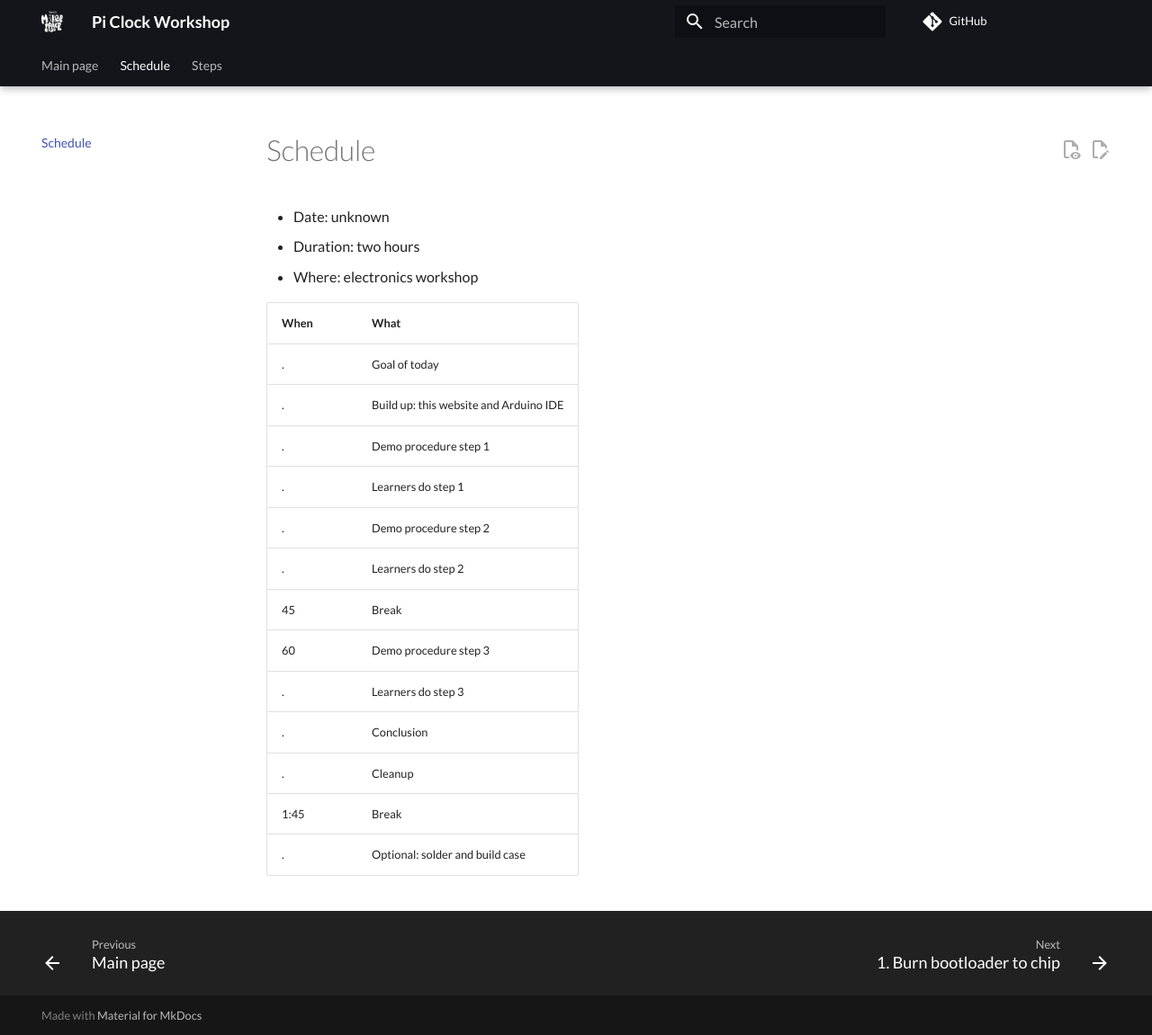
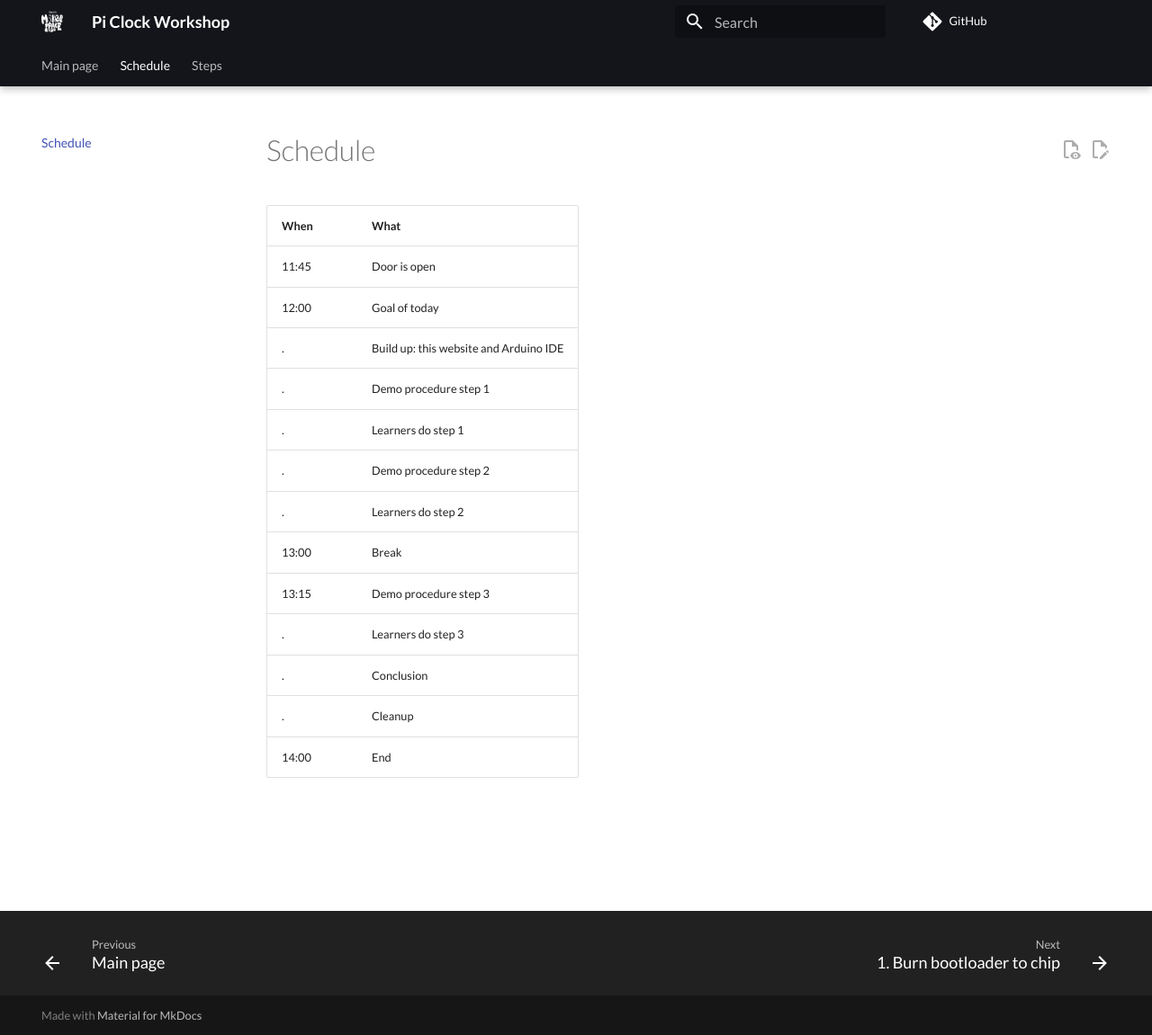
Before and after one commit to richelbilderbeek/build_bare_bone_arduino_machine_workshop, an MkDocs documentation site: the page built from docs/schedule.md, in a window 1280 px wide and 1151 px high. Shown: the whole window at 90% size. Built offline with MkDocs 1.6.1 and Material for MkDocs 9.7.7, drawn with Linux system fonts in a browser that asks for light colours; comment, search, counter and statistics services are not loaded.

Commit message:
Set date, specify details

```diff
--- a/docs/schedule.md
+++ b/docs/schedule.md
@@ -10,22 +10,18 @@ tags:
 
 # Schedule
 
-- Date: unknown
-- Duration: two hours
-- Where: electronics workshop
-
-When|What
-----|--------------------------------------
-.   |Goal of today
-.   |Build up: this website and Arduino IDE
-.   |Demo procedure step 1
-.   |Learners do step 1
-.   |Demo procedure step 2
-.   |Learners do step 2
-45  |Break
-60  |Demo procedure step 3
-.   |Learners do step 3
-.   |Conclusion
-.   |Cleanup
-1:45|Break
-.   |Optional: solder and build case
+When |What
+-----|--------------------------------------
+11:45|Door is open
+12:00|Goal of today
+.    |Build up: this website and Arduino IDE
+.    |Demo procedure step 1
+.    |Learners do step 1
+.    |Demo procedure step 2
+.    |Learners do step 2
+13:00|Break
+13:15|Demo procedure step 3
+.    |Learners do step 3
+.    |Conclusion
+.    |Cleanup
+14:00|End
```
Also changed, not shown: docs/README.md (+8 -0 lines).
